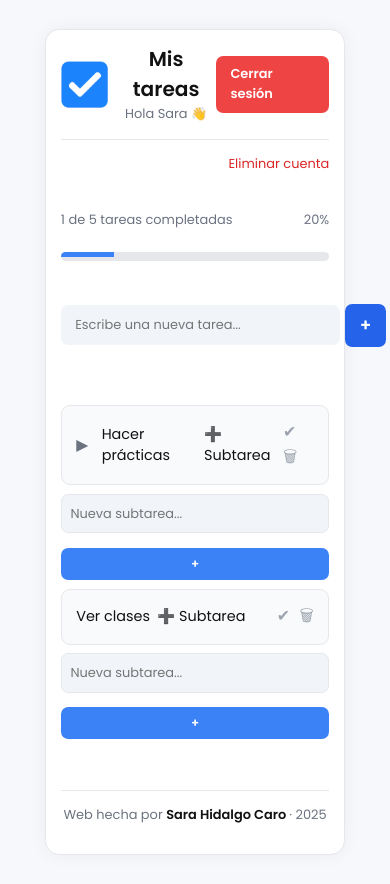
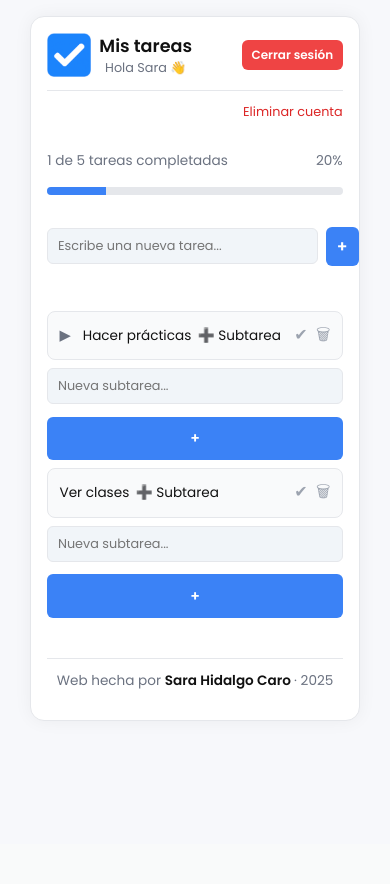
Before and after one commit to SAHICA-Code/tareasapp, a PHP site: page /dashboard.php in a window 390 px wide. After the commit the page ends 721 px from the top, so only its background shows below. Run offline with PHP 8.4, Linux system fonts and the light colour scheme; a user stored in the database is signed in; data comes from the database, SQL or seed files in the repository.

Commit message:
Update styles.css

```diff
--- a/assets/styles.css
+++ b/assets/styles.css
@@ -25,21 +25,22 @@ body {
     justify-content: center;
     align-items: flex-start;
     min-height: 100vh;
-    padding: 2rem;
+    padding: 1.5rem;
+    font-size: 0.9rem;
 }
 
 /* Contenedor principal */
 .container {
     width: 100%;
-    max-width: 900px;
+    max-width: 400px;
     background-color: var(--panel);
     border: 1px solid var(--border);
-    border-radius: 16px;
-    padding: 2rem;
-    box-shadow: 0 0 20px rgba(0, 0, 0, 0.05);
+    border-radius: 14px;
+    padding: 1.5rem;
+    box-shadow: 0 0 18px rgba(0, 0, 0, 0.05);
     display: flex;
     flex-direction: column;
-    gap: 1.5rem;
+    gap: 1.2rem;
 }
 
 /* Secciones (login, registro, dashboard) */
@@ -47,25 +48,28 @@ section {
     width: 100%;
 }
 
+/* Títulos */
 h1 {
     text-align: center;
-    font-size: 1.8rem;
-    margin-bottom: 1.5rem;
+    font-size: 1.4rem;
+    margin-bottom: 1.2rem;
 }
 
+/* Formularios */
 form {
     display: flex;
     flex-direction: column;
-    gap: 1rem;
+    gap: 0.8rem;
 }
 
+/* Inputs */
 input {
     background-color: #f1f5f9;
     border: 1px solid var(--border);
-    border-radius: 8px;
-    padding: 0.9rem;
+    border-radius: 6px;
+    padding: 0.7rem;
     color: var(--text);
-    font-size: 1rem;
+    font-size: 0.85rem;
 }
 
 input:focus {
@@ -74,14 +78,16 @@ input:focus {
     background-color: #ffffff;
 }
 
+/* Botones */
 button {
     background-color: var(--accent);
     color: white;
     border: none;
-    border-radius: 8px;
-    padding: 0.9rem;
+    border-radius: 6px;
+    padding: 0.7rem;
     cursor: pointer;
     font-weight: 600;
+    font-size: 0.9rem;
     transition: background-color 0.2s ease;
 }
 
@@ -89,10 +95,10 @@ button:hover {
     background-color: #2563eb;
 }
 
-/* Enlaces y texto */
+/* Texto general */
 p {
     text-align: center;
-    font-size: 0.9rem;
+    font-size: 0.85rem;
     color: var(--gray);
 }
 
@@ -111,10 +117,10 @@ a:hover {
     background-color: #fee2e2;
     color: #991b1b;
     border: 1px solid #fecaca;
-    border-radius: 8px;
-    padding: 0.7rem;
+    border-radius: 6px;
+    padding: 0.6rem;
     text-align: center;
-    font-size: 0.9rem;
+    font-size: 0.85rem;
     margin-bottom: 1rem;
 }
 
@@ -124,25 +130,26 @@ header {
     justify-content: space-between;
     align-items: center;
     border-bottom: 1px solid var(--border);
-    padding-bottom: 1rem;
+    padding-bottom: 0.8rem;
 }
 
 header h1 {
     margin: 0;
-    font-size: 1.6rem;
+    font-size: 1.3rem;
 }
 
 #user-name {
-    font-size: 0.9rem;
+    font-size: 0.8rem;
     color: var(--gray);
 }
 
+/* Botón cerrar sesión */
 .btn-logout {
     background-color: #ef4444;
     color: white;
-    padding: 0.6rem 1rem;
-    border-radius: 8px;
-    font-size: 0.9rem;
+    padding: 0.5rem 0.8rem;
+    border-radius: 6px;
+    font-size: 0.8rem;
     text-decoration: none;
     font-weight: 600;
     transition: background-color 0.2s;
@@ -157,16 +164,16 @@ header h1 {
     display: flex;
     justify-content: space-between;
     align-items: center;
-    font-size: 0.95rem;
+    font-size: 0.8rem;
     color: var(--gray);
-    margin-top: 1rem;
+    margin-top: 0.8rem;
 }
 
 .progress-container {
     width: 100%;
-    height: 10px;
+    height: 8px;
     background-color: #e5e7eb;
-    border-radius: 6px;
+    border-radius: 5px;
     overflow: hidden;
 }
 
@@ -181,9 +188,10 @@ header h1 {
     background-color: #22c55e;
 }
 
+/* Mensaje progreso completo */
 #progress-message {
     text-align: right;
-    font-size: 0.9rem;
+    font-size: 0.8rem;
     color: #22c55e;
     font-weight: 500;
     opacity: 0;
@@ -197,22 +205,29 @@ header h1 {
 }
 
 /* Entrada de tarea */
-.task-input {
+.task-input.nueva-tarea-container {
     display: flex;
-    gap: 0.7rem;
-    margin-top: 1rem;
+    align-items: center;
+    flex-direction: row !important;
+    justify-content: space-between;
+    gap: 0.5rem;
+    margin: 1rem 0;
 }
 
-.task-input input {
+.task-input.nueva-tarea-container input {
     flex: 1;
-    background-color: #f1f5f9;
+    margin: 0;
+    padding: 0.6rem 0.8rem;
+    font-size: 0.85rem;
+    border-radius: 6px;
 }
 
-.task-input button {
-    width: 52px;
-    height: 52px;
-    font-size: 1.4rem;
-    font-weight: bold;
+.task-input.nueva-tarea-container button {
+    width: auto;
+    height: auto;
+    padding: 0.5rem 0.8rem;
+    font-size: 1.1rem;
+    border-radius: 6px;
 }
 
 /* Lista de tareas */
@@ -220,18 +235,19 @@ header h1 {
     list-style: none;
     display: flex;
     flex-direction: column;
-    gap: 0.6rem;
-    margin-top: 1rem;
+    gap: 0.5rem;
+    margin-top: 0.8rem;
 }
 
 #task-list li {
     background-color: #f9fafb;
     border: 1px solid var(--border);
-    border-radius: 10px;
-    padding: 0.9rem 1rem;
+    border-radius: 8px;
+    padding: 0.7rem 0.8rem;
     display: flex;
     justify-content: space-between;
     align-items: center;
+    font-size: 0.9rem;
     transition: background-color 0.2s ease, transform 0.15s ease;
 }
 
@@ -247,8 +263,8 @@ header h1 {
 
 #task-list a {
     color: #9ca3af;
-    font-size: 1.1rem;
-    margin-left: 0.4rem;
+    font-size: 1rem;
+    margin-left: 0.3rem;
     text-decoration: none;
 }
 
@@ -256,56 +272,30 @@ header h1 {
     color: var(--accent);
 }
 
-/* Responsive */
-@media (max-width: 700px) {
-    .container {
-        padding: 1.5rem;
-    }
-
-    header h1 {
-        font-size: 1.4rem;
-    }
-
-    button {
-        padding: 0.8rem;
-    }
-
-    .task-input button {
-        width: 46px;
-        height: 46px;
-        font-size: 1.2rem;
-    }
+/* Subtareas */
+.subtask-list {
+    margin-left: 1.5rem;
+    margin-top: 0.4rem;
+    list-style: none;
+    display: flex;
+    flex-direction: column;
+    gap: 0.3rem;
 }
 
-/* Cuando todas las tareas están completas */
-.progress-bar.completo {
-    background-color: #22c55e;
-    box-shadow: 0 0 10px rgba(34, 197, 94, 0.4);
+.subtask-list.hidden {
+    display: none;
 }
 
-#progress-message.visible {
-    opacity: 1;
-    transform: translateY(0);
-    color: #22c55e;
-    text-align: center;
-    font-weight: 600;
-    margin-top: 0.5rem;
-}
-
-/* Botón verde cuando todo está completado */
-.btn-success {
-    background-color: #22c55e !important;
-}
-
-.btn-success:hover {
-    background-color: #16a34a !important;
+.subtask-list li {
+    font-size: 0.85rem;
+    padding: 0.5rem 0.6rem;
 }
 
 /* Desplegable de subtareas */
 .toggle-subtasks {
     cursor: pointer;
     font-weight: bold;
-    margin-right: 0.5rem;
+    margin-right: 0.4rem;
     color: var(--gray);
     user-select: none;
     transition: transform 0.2s ease;
@@ -316,34 +306,21 @@ header h1 {
     color: var(--accent);
 }
 
-.subtask-list {
-    margin-left: 2rem;
-    margin-top: 0.5rem;
-    list-style: none;
-    display: flex;
-    flex-direction: column;
-    gap: 0.4rem;
-}
-
-.subtask-list.hidden {
-    display: none;
-}
-
 .task-header {
     display: flex;
     align-items: center;
-    gap: 0.5rem;
+    gap: 0.4rem;
 }
 
 /* Enlace eliminar cuenta */
 .delete-account {
     text-align: right;
-    margin-top: -0.5rem;
+    margin-top: -0.3rem;
 }
 
 .delete-account a {
     color: #dc2626;
-    font-size: 0.9rem;
+    font-size: 0.8rem;
     font-weight: 500;
     text-decoration: none;
 }
@@ -353,13 +330,13 @@ header h1 {
     color: #b91c1c;
 }
 
-/* ---------- Pie de página ---------- */
+/* Pie de página */
 .footer {
     text-align: center;
-    margin-top: 2rem;
-    padding: 1rem 0;
+    margin-top: 1.5rem;
+    padding: 0.8rem 0;
     color: var(--gray);
-    font-size: 0.9rem;
+    font-size: 0.8rem;
     border-top: 1px solid var(--border);
 }
 
@@ -368,132 +345,59 @@ header h1 {
     font-weight: 600;
 }
 
-/* --- LOGO --- */
+/* Logo */
 .logo-title {
     display: flex;
     align-items: center;
-    gap: 0.6rem;
+    gap: 0.5rem;
 }
 
 .logo {
-    width: 52px !important;
-    height: 52px !important;
+    width: 44px !important;
+    height: 44px !important;
     object-fit: contain;
-    border-radius: 6px;
+    border-radius: 5px;
 }
 
-/* Ajustes responsivos para móviles */
-@media (max-width: 768px) {
-    .container {
-        width: 90%;
-        max-width: 400px;
-        padding: 1.2rem;
+/* Responsive general */
+@media (max-width: 480px) {
+    body {
+        font-size: 0.85rem;
+        padding: 1rem;
     }
 
-    h1 {
-        font-size: 1.4rem;
+    .container {
+        width: 92%;
+        padding: 1rem;
+        gap: 1rem;
     }
 
-    .task-container, .subtask-container {
-        padding: 0.6rem 0.8rem;
+    header h1 {
+        font-size: 1.1rem;
     }
 
-    input[type="text"] {
-        font-size: 0.9rem;
-        padding: 0.6rem;
+    .btn-logout {
+        padding: 0.4rem 0.6rem;
+        font-size: 0.75rem;
     }
 
-    button, .add-task-btn {
-        font-size: 0.85rem;
-        padding: 0.5rem 0.7rem;
+    input,
+    .task-input.nueva-tarea-container input {
+        font-size: 0.8rem;
+        padding: 0.5rem 0.6rem;
     }
 
-    .progress-bar {
-        height: 6px;
+    .task-input.nueva-tarea-container button {
+        font-size: 1rem;
+        padding: 0.45rem 0.7rem;
+    }
+
+    #task-list li {
+        font-size: 0.85rem;
+        padding: 0.6rem 0.7rem;
     }
 
     .footer {
-        font-size: 0.8rem;
+        font-size: 0.75rem;
     }
 }
-
-/* Ajuste extra para pantallas muy pequeñas (móviles < 400px) */
-@media (max-width: 400px) {
-    body {
-        zoom: 0.9;
-    }
-    .container {
-        padding: 1rem;
-    }
-}
-
-/* --- Input + botón en línea --- */
-.nueva-tarea-container {
-    display: flex;
-    align-items: center;
-    gap: 0.6rem;
-    margin: 1.5rem 0;
-}
-
-.nueva-tarea-container input {
-    flex: 1;
-    padding: 0.7rem 1rem;
-    font-size: 0.95rem;
-    border: none;
-    border-radius: 8px;
-    background-color: #f1f5f9;
-    color: #111;
-}
-
-.nueva-tarea-container input:focus {
-    outline: none;
-    background-color: #e2e8f0;
-}
-
-.add-task-btn {
-    background-color: #2563eb;
-    color: #fff;
-    border: none;
-    font-size: 1.3rem;
-    font-weight: 600;
-    padding: 0.6rem 1rem;
-    border-radius: 8px;
-    cursor: pointer;
-    transition: background-color 0.2s ease;
-}
-
-.add-task-btn:hover {
-    background-color: #1e40af;
-}
-
-/* Responsive: más compacto en móvil */
-@media (max-width: 480px) {
-    .nueva-tarea-container {
-        gap: 0.4rem;
-    }
-    .add-task-btn {
-        font-size: 1.1rem;
-        padding: 0.5rem 0.8rem;
-    }
-    .nueva-tarea-container input {
-        font-size: 0.9rem;
-    }
-}
-
-.task-input.nueva-tarea-container {
-    flex-direction: row !important;
-    align-items: center;
-    justify-content: space-between;
-}
-
-.task-input.nueva-tarea-container input {
-    flex: 1;
-    margin: 0;
-}
-
-.task-input.nueva-tarea-container button {
-    width: auto;
-    height: auto;
-    padding: 0.6rem 1rem;
-    font-size: 1.2rem;
-}
```
